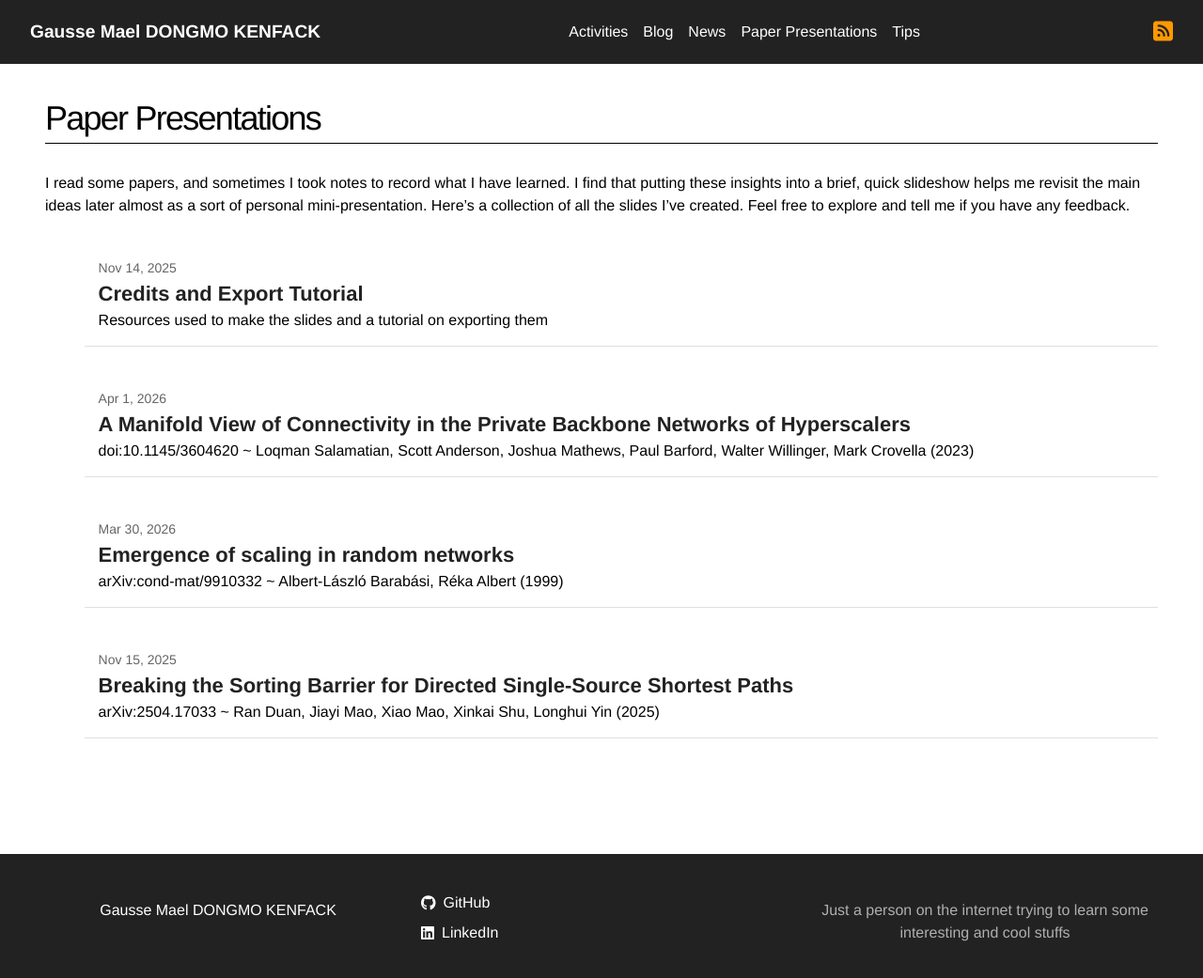
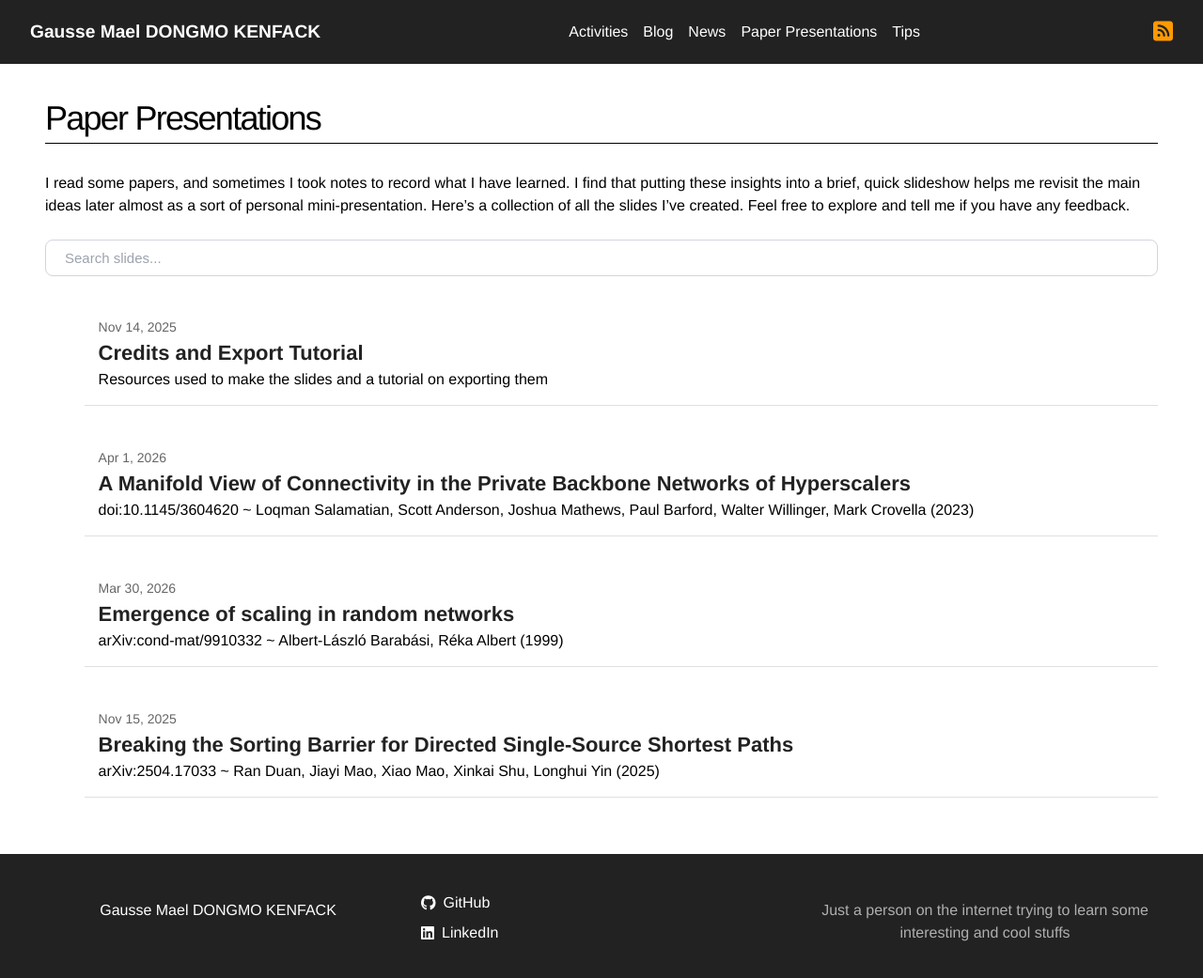
Before and after one commit to dkgmgo/dkgmgo.github.io, a Jekyll site: the page built from papers.markdown, in a window 1280 px wide and 1045 px high. Shown: the top 1041 px of the window at 94% size. Built offline with Jekyll 4.4.1, drawn with Linux system fonts in a browser that asks for light colours; nearby versions of some CDN libraries.

```diff
--- a/css/main.css
+++ b/css/main.css
@@ -381,6 +381,59 @@ h6 {
     padding-left: 0;
 }
 
+/* search */
+.search-wrapper {
+    margin-bottom: 1.5rem;
+}
+.search-box {
+    display: flex;
+    align-items: center;
+    gap: 8px;
+    border: 1px solid #d1d5db;
+    border-radius: 8px;
+    padding: 0 12px;
+    background: #fff;
+    transition: border-color 0.15s, box-shadow 0.15s;
+}
+.search-box:focus-within {
+    border-color: #6366f1;
+    box-shadow: 0 0 0 3px rgba(99, 102, 241, 0.12);
+}
+.search-icon {
+    color: #9ca3af;
+    flex-shrink: 0;
+}
+#slide-search {
+    flex: 1;
+    border: none;
+    outline: none;
+    padding: 10px 0;
+    font-size: 15px;
+    background: transparent;
+    color: #111;
+}
+#slide-search::placeholder {
+    color: #9ca3af;
+}
+.clear-btn {
+    background: none;
+    border: none;
+    cursor: pointer;
+    color: #9ca3af;
+    font-size: 14px;
+    padding: 4px;
+    display: none;
+    line-height: 1;
+}
+.clear-btn:hover {
+    color: #6b7280;
+}
+.no-results {
+    color: #6b7280;
+    font-size: 14px;
+    padding: 0.5rem 0;
+}
+
 /* terminal */
 .post pre.terminal {
     border: 1px solid #000;
--- a/news.markdown
+++ b/news.markdown
@@ -4,4 +4,5 @@ title: News
 permalink: /news/
 ---
 
-- **[Feb 2026]** : Officially started my PhD at the University of Savoie Mont Blanc
+- **[Apr 2026]** : I have been accepted to serve on the ACM IMC 2026 Shadow TPC.
+- **[Feb 2026]** : **New Chapter!** Officially started my PhD at the University of Savoie Mont Blanc.
--- a/papers.markdown
+++ b/papers.markdown
@@ -8,6 +8,13 @@ permalink: /papers/
   <p>
   I read some papers, and sometimes I took notes to record what I have learned. I find that putting these insights into a brief, quick slideshow helps me revisit the main ideas later almost as a sort of personal mini-presentation. Here’s a collection of all the slides I’ve created. Feel free to explore and tell me if you have any feedback.
   </p><br>
+  <div class="search-wrapper">
+		<div class="search-box">
+			<i class="fab fa-magnify"></i>
+			<input type="text" id="slide-search" placeholder="Search slides..." oninput="filterSlides(this.value)"/>
+			<button class="clear-btn" id="clear-btn" onclick="clearSearch()" aria-label="Clear search">&#x2715;</button>
+		</div>
+  </div>
   <ul class="posts">
     {% assign pinned = site.slides | where: "pinned", true %}
     {% assign others = site.slides | where_exp: "item", "item.pinned != true" | reverse %}
@@ -21,4 +28,32 @@ permalink: /papers/
       </li>
     {% endfor %}
   </ul>
+	<p class="no-results" id="no-results" style="display:none;">No slides found.</p>
 </div>
+
+<script>
+	function filterSlides(query) {
+		const items = document.querySelectorAll('.posts li');
+		const clearBtn = document.getElementById('clear-btn');
+  	const noResults = document.getElementById('no-results');
+		query = query.toLowerCase().trim();
+		let visibleCount = 0;
+
+		clearBtn.style.display = query ? 'block' : 'none';
+		items.forEach(function(item) {
+			const text = item.textContent.toLowerCase();
+			const match = !query || text.includes(query);
+			item.style.display = match ? '' : 'none';
+			if (match) visibleCount++;
+		});
+
+		noResults.style.display = visibleCount === 0 && query ? 'block' : 'none';
+	}
+
+	function clearSearch() {
+		const input = document.getElementById('slide-search');
+		input.value = '';
+		filterSlides('');
+		input.focus();
+	}
+</script>
```
Also changed, not shown: activities.markdown (+10 -0 lines).
